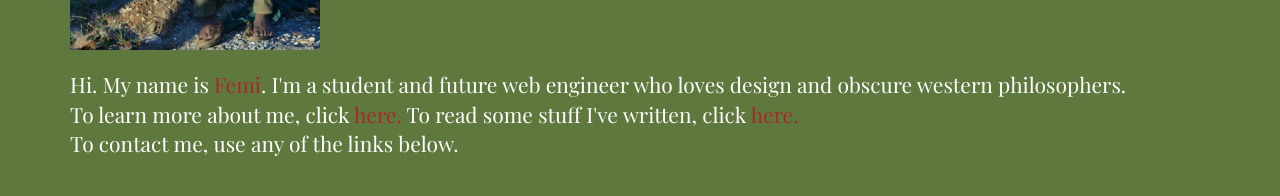
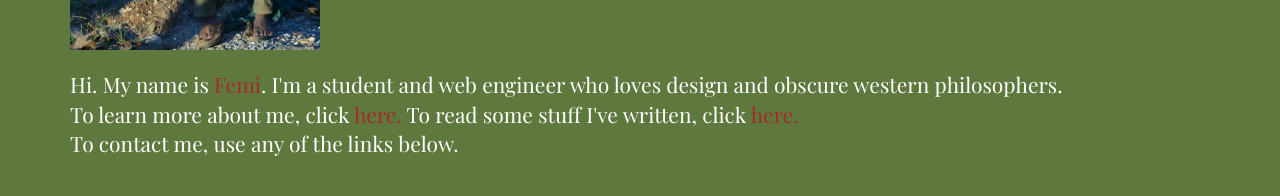
Before and after one commit to femiagbabiaka/femiagbabiaka.github.io, a plain HTML site: page index.html in a window 1280 px wide. Shown: the part 339-535 px from the top of the page. Drawn offline with nearby package versions, Linux system fonts and the light colour scheme.

Commit message:
more text stuff

```diff
--- a/index.html
+++ b/index.html
@@ -26,7 +26,7 @@
           <img src="10653776_10152669467771223_609266370752110813_n.jpg" class="col-xs-12 profile-pic">
         </div>
         <div class='description'>
-          <p class= 'lead'>Hi. My name is <span style="color:brown">Femi</span>. I'm a student and future web engineer who loves design and obscure western philosophers.<br>
+          <p class= 'lead'>Hi. My name is <span style="color:brown">Femi</span>. I'm a student and web engineer who loves design and obscure western philosophers.<br>
           To learn more about me, click <a href="aboutme.html" class="thatonelink">here.</a> To read some stuff I've written, click <a href="mywriting.html" class="thatonelink">here.</a> <br> To contact me, use any of the links below.</p>
         </div>
       </div>
```
